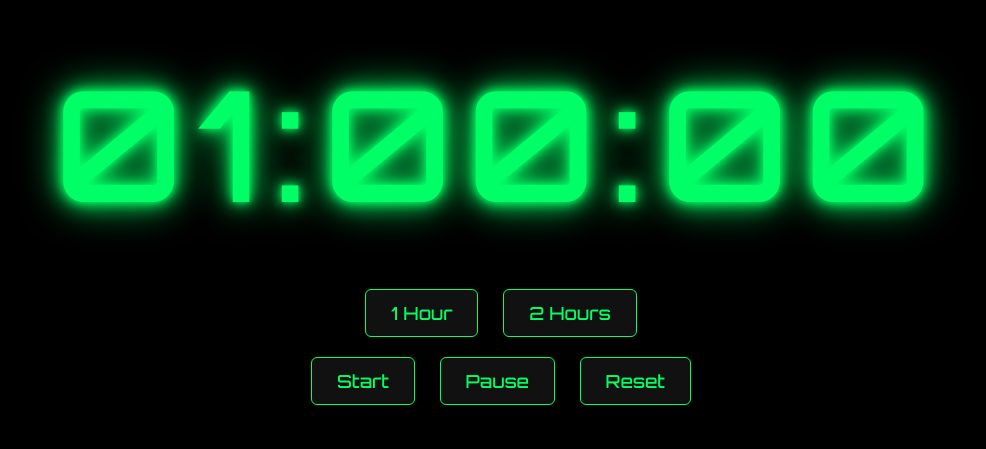
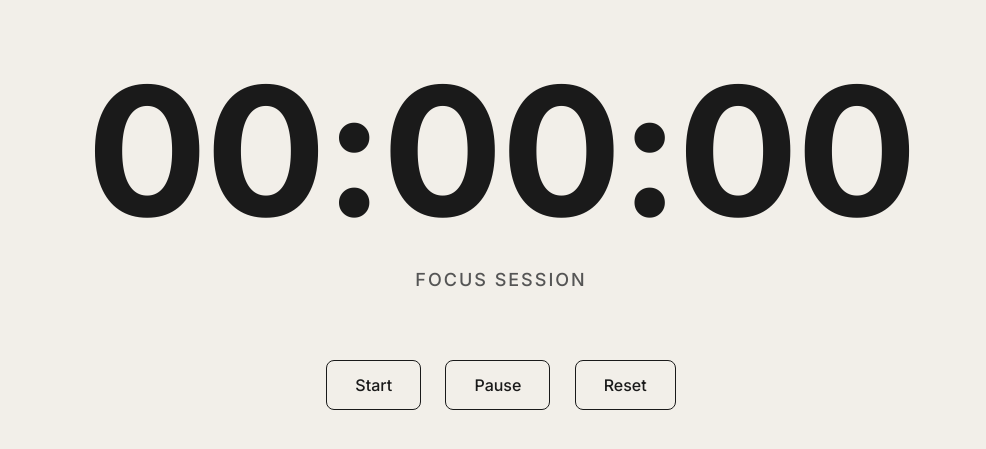
Before and after one commit to parrygarg12-star/Timer, a plain HTML site: page index.html in a window 1280 px wide. Shown: the part 169-618 px from the top of the page, without its empty margins (139-1125 px from the left). Drawn offline with Linux system fonts and the light colour scheme.

Commit message:
Refactor timer logic and update styles in index.html

```diff
--- a/index.html
+++ b/index.html
@@ -2,21 +2,20 @@
 <html>
 <head>
 <meta name="viewport" content="width=device-width, initial-scale=1.0">
-<title>Desk Focus Timer</title>
+<title>Focus Timer</title>
 
 <style>
-@import url('https://fonts.googleapis.com/css2?family=Orbitron:wght@500&display=swap');
+@import url('https://fonts.googleapis.com/css2?family=Inter:wght@500;700&display=swap');
 
 body {
   margin: 0;
-  background: #000;
-  color: #00ff66;
-  font-family: 'Orbitron', sans-serif;
+  background: #f2efe9;
+  color: #1a1a1a;
+  font-family: 'Inter', sans-serif;
   display: flex;
   justify-content: center;
   align-items: center;
   height: 100vh;
-  overflow: hidden;
 }
 
 .container {
@@ -25,36 +24,42 @@ body {
 }
 
 .time {
-  font-size: 12vw;
-  letter-spacing: 0.1em;
-  text-shadow:
-    0 0 10px #00ff66,
-    0 0 20px #00ff66,
-    0 0 40px #00ff66;
+  font-size: 14vw;
+  font-weight: 700;
+  letter-spacing: -2px;
+}
+
+.label {
+  margin-top: 10px;
+  font-size: 18px;
+  color: #555;
+  letter-spacing: 2px;
 }
 
 .controls {
-  margin-top: 40px;
+  margin-top: 60px;
+  transition: opacity 0.4s ease;
 }
 
 button {
-  background: #111;
-  border: 1px solid #00ff66;
-  color: #00ff66;
-  padding: 12px 25px;
+  background: transparent;
+  border: 1px solid #1a1a1a;
+  color: #1a1a1a;
+  padding: 14px 28px;
   margin: 10px;
-  font-size: 18px;
-  border-radius: 6px;
-  font-family: 'Orbitron', sans-serif;
+  font-size: 16px;
+  border-radius: 8px;
+  font-family: 'Inter', sans-serif;
 }
 
 button:hover {
-  background: #00ff66;
-  color: black;
+  background: #1a1a1a;
+  color: #f2efe9;
 }
 
 .hidden {
-  display: none;
+  opacity: 0;
+  pointer-events: none;
 }
 </style>
 </head>
@@ -63,12 +68,10 @@ button:hover {
 
 <div class="container">
 
-<div class="time" id="display">01:00:00</div>
+<div class="time" id="display">00:00:00</div>
+<div class="label">FOCUS SESSION</div>
 
 <div class="controls" id="controls">
-  <button onclick="setDuration(3600)">1 Hour</button>
-  <button onclick="setDuration(7200)">2 Hours</button>
-  <br>
   <button onclick="startTimer()">Start</button>
   <button onclick="pauseTimer()">Pause</button>
   <button onclick="resetTimer()">Reset</button>
@@ -78,8 +81,7 @@ button:hover {
 
 <script>
 
-let duration = 3600;
-let remaining = duration;
+let seconds = 0;
 let timer;
 let isRunning = false;
 let wakeLock = null;
@@ -88,9 +90,9 @@ const display = document.getElementById("display");
 const controls = document.getElementById("controls");
 
 function updateDisplay() {
-  let hrs = Math.floor(remaining / 3600);
-  let mins = Math.floor((remaining % 3600) / 60);
-  let secs = remaining % 60;
+  let hrs = Math.floor(seconds / 3600);
+  let mins = Math.floor((seconds % 3600) / 60);
+  let secs = seconds % 60;
 
   display.textContent =
     String(hrs).padStart(2, '0') + ":" +
@@ -98,29 +100,17 @@ function updateDisplay() {
     String(secs).padStart(2, '0');
 }
 
-function setDuration(sec) {
-  duration = sec;
-  remaining = duration;
-  updateDisplay();
-}
-
 function startTimer() {
   if (isRunning) return;
   isRunning = true;
+
   enterFullscreen();
   enableWakeLock();
   controls.classList.add("hidden");
 
   timer = setInterval(() => {
-    if (remaining > 0) {
-      remaining--;
-      updateDisplay();
-    } else {
-      clearInterval(timer);
-      isRunning = false;
-      alert("Session Complete 🔥");
-      controls.classList.remove("hidden");
-    }
+    seconds++;
+    updateDisplay();
   }, 1000);
 }
 
@@ -133,7 +123,7 @@ function pauseTimer() {
 function resetTimer() {
   clearInterval(timer);
   isRunning = false;
-  remaining = duration;
+  seconds = 0;
   updateDisplay();
   controls.classList.remove("hidden");
 }
```
